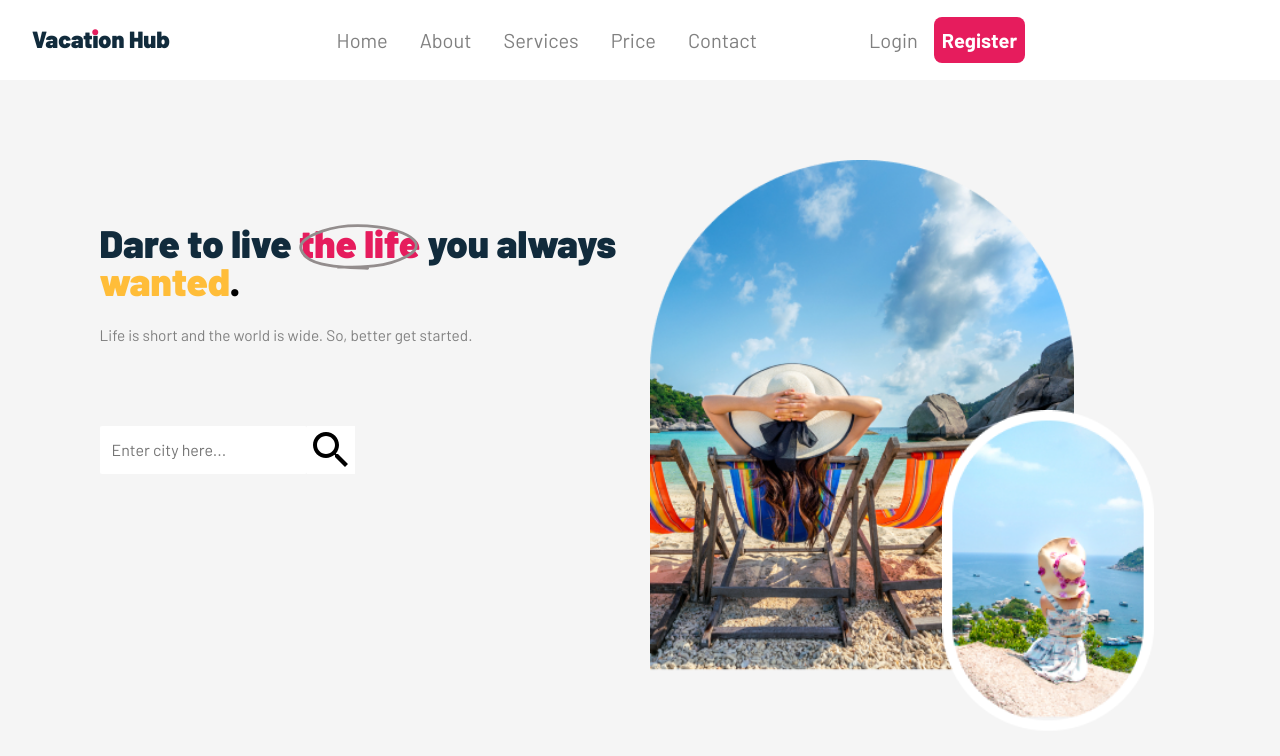
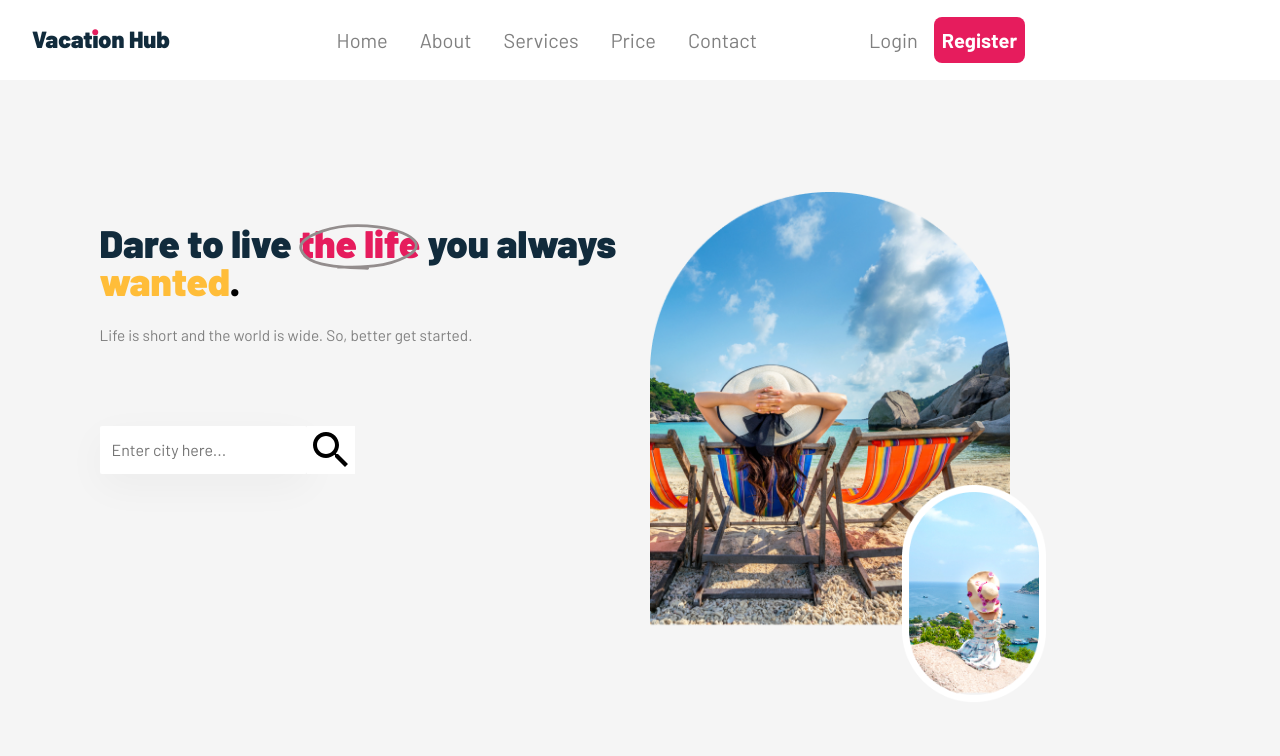
Before and after one commit to Jarominas/React-Landing-VacationHub, a React (Vite) app in the folder react-landing-vacationhub/: page / in a window 1280 px wide. Shown: the top 756 px of the page. Built offline with nearby package versions, Linux system fonts and the light colour scheme.

Commit message:
search component finish 21.05.2023

```diff
--- a/react-landing-vacationhub/src/Components/Home/Home.jsx
+++ b/react-landing-vacationhub/src/Components/Home/Home.jsx
@@ -1,6 +1,6 @@
 import './home.css'
 import largeImg from './Home-Img-Large.png'
-import smallImg from './Home-Img-Small.png'
+
 import SearchBar from './SearchBar'
 import CountryData from './Data.json'
 
@@ -21,16 +21,9 @@ const Home = () => {
                 />
             </div>
             <div className='home-images'>
-                <img
-                    className='img-large'
-                    src={largeImg}
-                    alt='home-img-large'
-                />
-                <img
-                    className='img-small'
-                    src={smallImg}
-                    alt='home-img-small'
-                />
+                <div className='img-large'>
+                    <img src={largeImg} alt='home-img-large' />
+                </div>
             </div>
         </section>
     )
--- a/react-landing-vacationhub/src/Components/Home/home.css
+++ b/react-landing-vacationhub/src/Components/Home/home.css
@@ -2,11 +2,15 @@
     display: grid;
     grid-template-columns: 1fr 1fr;
     grid-gap: 20px;
+    grid-template-rows: auto;
     margin-top: 5rem;
+    margin-bottom: 5rem;
 }
 
 .home-content {
-    max-width: 578px;
+    grid-column: 1;
+    grid-row: 1;
+    min-height: 50vw;
 }
 
 .home h1 {
@@ -49,16 +53,29 @@
 }
 
 .home-images {
-    position: relative;
-    max-height: 500px;
+    grid-column: 2;
+    grid-row: 1;
+    margin-right: 5rem;
+    margin-top: 2rem;
 }
 .img-large {
+    position: relative;
     width: 80%;
+}
+.img-large::after {
+    content: '';
+    display: block;
+    background-image: url(./Home-Img-Small.png);
+
+    position: absolute;
+    width: 40%;
+    height: 40%;
+    background-size: contain;
+    background-repeat: no-repeat;
+
+    top: 52%;
+    left: 70%;
 }
 
 .img-small {
-    position: absolute;
-    top: 50%;
-    left: 55%;
-    width: 40%;
 }
--- a/react-landing-vacationhub/src/Components/Home/searchbar.css
+++ b/react-landing-vacationhub/src/Components/Home/searchbar.css
@@ -8,6 +8,7 @@
     border-radius: 2px;
     padding: 12px;
     font-size: 1rem;
+    box-shadow: 0px 12px 40px 0px #0000000a;
 }
 input:focus {
     outline: none;
```
